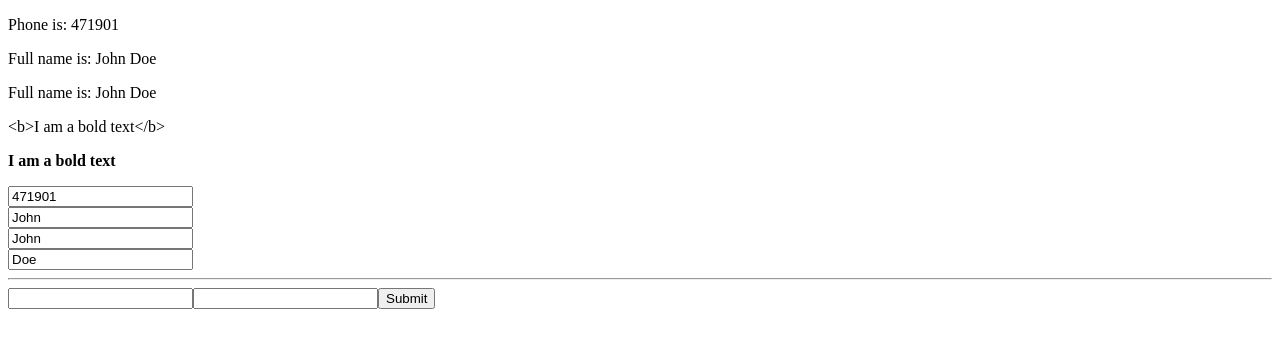
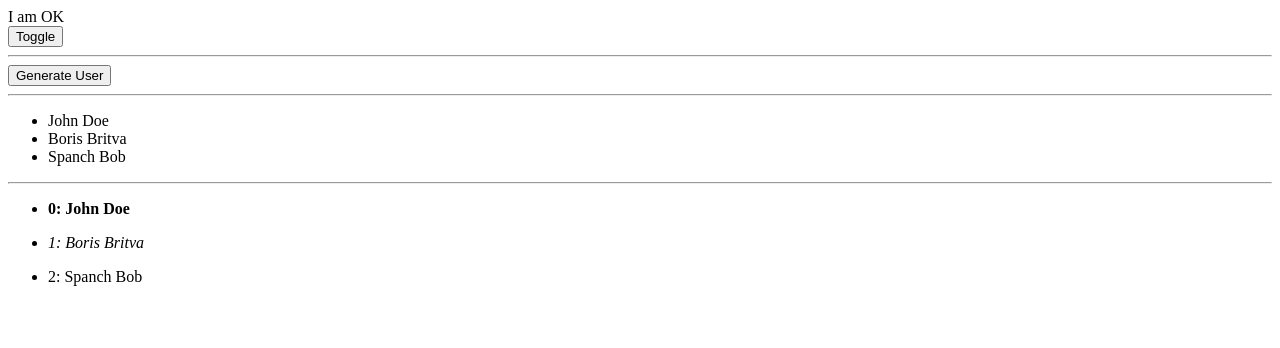
Before and after one commit to avkatlant/angular-fist-app, an Angular app: page / in a window 1280 px wide. Shown: the top 348 px of the page. Built offline with nearby package versions, Linux system fonts and the light colour scheme.

Commit message:
Angular. Структурные директивы. *ngIf, *ngFor, *ngSwitchCase (structural directives)

```diff
--- a/src/app/app.component.html
+++ b/src/app/app.component.html
@@ -1 +1 @@
-<app-binding></app-binding>
+<app-foo></app-foo>
--- a/src/app/app.module.ts
+++ b/src/app/app.module.ts
@@ -5,11 +5,13 @@ import { AppRoutingModule } from './app-routing.module';
 import { AppComponent } from './app.component';
 import { BindingComponent } from './components/binding/binding.component';
 import { FormsModule } from '@angular/forms';
+import { FooComponent } from './components/foo/foo.component';
 
 @NgModule({
   declarations: [
     AppComponent,
     BindingComponent,
+    FooComponent,
 
   ],
   imports: [
--- /dev/null
+++ b/src/app/components/foo/foo.component.html
@@ -0,0 +1,35 @@
+<div *ngIf="expression; else: elseCase">I am OK</div>
+
+<div *ngIf="!expression">I am bad</div>
+
+<button (click)="expression = !expression">Toggle</button>
+
+<ng-template #elseCase>
+  <div>I am bad too!</div>
+</ng-template>
+
+<hr>
+
+<button (click)="generateUser()">Generate User</button>
+
+<ul *ngIf="deepObject?.user as user">
+  <li>Name is: {{user.name}}</li>
+  <li>Surname is: {{user.surname}}</li>
+</ul>
+
+<hr>
+
+<ul>
+  <li *ngFor="let user of users">{{user.name}}</li>
+</ul>
+
+<hr>
+
+<ul>
+  <li *ngFor="let user of users; index as i; trackBy: trackBy" [ngSwitch]="user.template">
+    <p *ngSwitchCase="'bold'"><b>{{i}}: {{user.name}}</b></p>
+    <p *ngSwitchCase="'italic'"><i>{{i}}: {{user.name}}</i></p>
+    <p *ngSwitchDefault><span>{{i}}: {{user.name}}</span></p>
+
+  </li>
+</ul>
--- /dev/null
+++ b/src/app/components/foo/foo.component.ts
@@ -0,0 +1,39 @@
+import { Component } from '@angular/core';
+
+interface User {
+  id: number,
+  name: string,
+  template: string
+}
+
+
+@Component({
+  selector: 'app-foo',
+  templateUrl: './foo.component.html',
+  styleUrls: ['./foo.component.scss']
+})
+export class FooComponent {
+
+  expression = true;
+  deepObject: any = null;
+
+  users: User[] = [
+    {id: 1, name: 'John Doe', template: 'bold'},
+    {id: 2, name: 'Boris Britva', template: 'italic'},
+    {id: 2, name: 'Spanch Bob', template: 'unknown'},
+  ];
+
+  generateUser() {
+    this.deepObject = {
+      user: {
+        name: 'John',
+        surname: 'Doe'
+      }
+    };
+  }
+
+  trackBy(index: number, user: User) {
+    return user.id;
+  }
+
+}
```
Also changed, not shown: src/app/components/foo/foo.component.scss (added), 1 other file (tests, documents, lock files or other folders).
